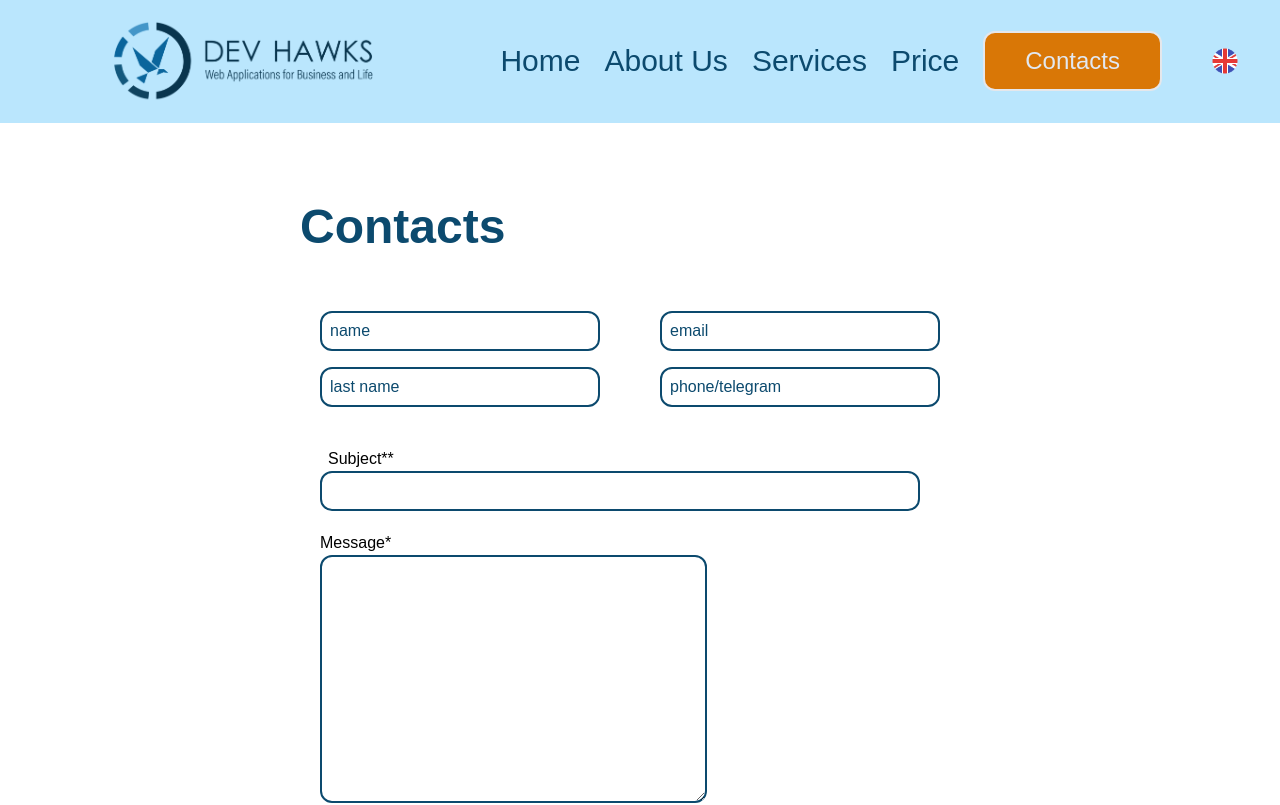
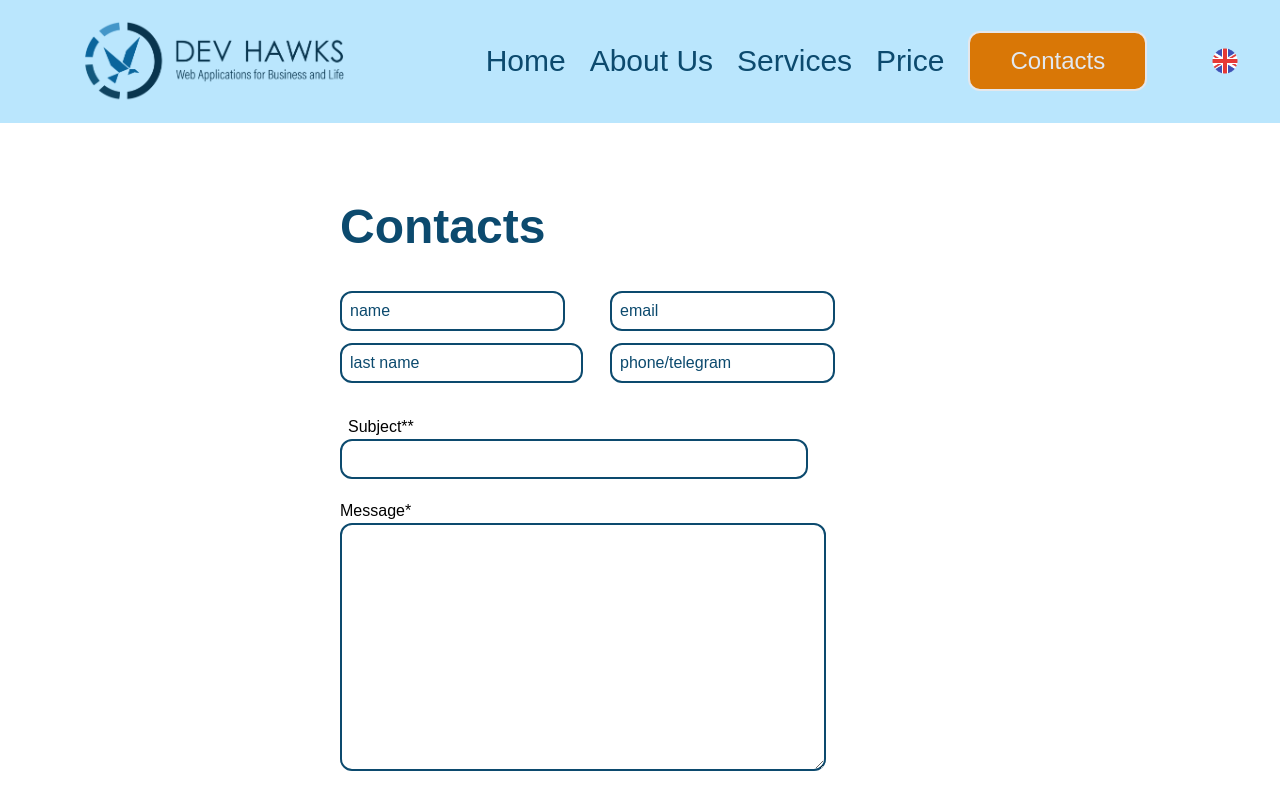
Before and after one commit to Minaht007/DEV-HAWKS-II, a Next.js app: page /en/consultationService in a window 1280 px wide. Shown: the top 805 px of the page. Built offline with nearby package versions, Linux system fonts and the light colour scheme.

Commit message:
contacts

```diff
--- a/src/app/[locale]/mainPage/page.jsx
+++ b/src/app/[locale]/mainPage/page.jsx
@@ -3,7 +3,7 @@ import Advantage from "@/components/advantages"
 import AboutUs from "@/components/aboutUs"
 import Services from "@/components/services"
 import OurTeam from "@/components/ourTeam"
-// import Contacts from "@/components/contacts"
+import Contacts from "@/components/contacts"
 
 const MainPage = () => {
     return (
@@ -13,7 +13,7 @@ const MainPage = () => {
            <AboutUs/>
            <Services/>
            <OurTeam />
-           {/* <Contacts/> */}
+           <Contacts/>
         </div>
     )
 }
--- a/src/app/globals.css
+++ b/src/app/globals.css
@@ -27,12 +27,12 @@ body {
 
   .layout {
     width: 300px;
-    margin-left: auto;
-    margin-right: auto;
+    /* margin-left: auto;
+    margin-right: auto; */
 
    @media screen and (min-width: 300px) {
-    /* width: 100%; */
-    width: device-width;
+    width: 100%;
+    /* width: device-width; */
     max-width: 1440px;
    }
   }
--- a/src/components/contactForm.jsx
+++ b/src/components/contactForm.jsx
@@ -4,10 +4,10 @@ import { useState } from "react";
 import sendEmail from "./fetchFunction";
 
 const inputStyle =
-	"sm:w-[400px] desk:w-[280px] h-10 border-2 border-textContacts rounded-xl pl-2 text-textContacts placeholder-textContacts";
+	"sm:w-[90%] h-10 border-2 border-textContacts rounded-xl pl-2 text-textContacts placeholder:text-textContacts";
 const inputStyleSubject =
-	"sm:w-[400px] desk:w-[600px] h-10 border-2 border-textContacts rounded-xl pl-2";
-const textAreaStyle = "sm:w-2/3 border-2 border-textContacts rounded-xl pl-2 pt-1";
+	"sm:w-[90%] h-10 border-2 border-textContacts rounded-xl pl-2";
+const textAreaStyle = "sm:w-[90%] border-2 border-textContacts rounded-xl pl-2 pt-1";
 
 const ContactForm = () => {
 	const [clientData, setClientData] = useState({
@@ -40,55 +40,55 @@ const ContactForm = () => {
 	};
 
 	return (
-		<form className="static top-0 left-0" onSubmit={handleSubmit}>
+		<form className="sm:w-[90%] md:w-[600px] mx-auto" onSubmit={handleSubmit}>
 			<h1 className="text-5xl text-textContacts font-bold mb-10">Contacts</h1>
 
-			<div className="flex sm:flex-col md:flex-col desk:flex-row">
-				<div className="flex sm:flex-col mx-5 my-5">
-					<label htmlFor="firstName" className="mr-5 sm:mb-4">
+			<div className="flex flex-col sm:w-[90%] md:flex-row md:justify-between">
+				<div className="flex flex-col sm:w-full md:w-1/2 ">
+					<label htmlFor="firstName" className="mr-5 sm:mb-2 md:mb-3">
 						<input
 							type="text"
 							id="firstName"
 							placeholder={t("firstName")}
 							className={inputStyle}
-							onChange={(e) => onChangeInput(e)}
+							onChange={onChangeInput}
 						/>
 					</label>
-					<label htmlFor="lastName">
+					<label htmlFor="lastName" className="sm:mb-2 md:mb-3">
 						<input
 							type="text"
 							id="lastName"
 							placeholder={t("lastName")}
 							className={inputStyle}
-							onChange={(e) => onChangeInput(e)}
+							onChange={onChangeInput}
 						/>
 					</label>
 				</div>
 
-				<div className="flex sm:w-2/3 sm:flex-col mx-5 my-5">
-					<label htmlFor="email" className="mr-5 sm:mb-4">
+				<div className="flex flex-col sm:w-full md:w-1/2 ">
+					<label htmlFor="email" className="mr-5 sm:mb-2 md:mb-3">
 						<input
 							type="email"
 							id="email"
 							placeholder="email"
 							className={inputStyle}
-							onChange={(e) => onChangeInput(e)}
+							onChange={onChangeInput}
 							required
 						/>
 					</label>
-					<label htmlFor="phone" className="mr-5">
+					<label htmlFor="phone" className="mr-5 sm:mb-2 md:mb-3">
 						<input
 							type="text"
 							id="phone"
 							placeholder="phone/telegram"
-							onChange={(e) => onChangeInput(e)}
 							className={inputStyle}
+							onChange={onChangeInput}
 						/>
 					</label>
 				</div>
 			</div>
 
-			<div className="flex sm:flex-col flex-col mx-5 my-5">
+			<div className="flex flex-col sm:w-[90%] mt-5">
 				<label htmlFor="subject" className="mr-5 flex flex-col">
 					<p className="pl-2">{t("subject")}*</p>
 					<input
@@ -96,12 +96,12 @@ const ContactForm = () => {
 						id="subject"
 						required
 						className={inputStyleSubject}
-						onChange={(e) => onChangeInput(e)}
+						onChange={onChangeInput}
 					/>
 				</label>
 			</div>
 
-			<div className="sm:w-100 w-[580px] ml-5">
+			<div className="flex flex-col sm:w-[90%] mt-5">
 				<label htmlFor="message" className="flex flex-col">
 					<p>{t("message")}</p>
 					<textarea
@@ -109,12 +109,12 @@ const ContactForm = () => {
 						cols="60"
 						rows="10"
 						className={textAreaStyle}
-						onChange={(e) => onChangeInput(e)}
+						onChange={onChangeInput}
 					></textarea>
 				</label>
 
 				<div className="flex mt-10 justify-center">
-					<button className="sm:w-52 desk:w-[280px] bg-btmContacts text-center text-2xl text-secondaryTextColor font-bold rounded-2xl py-4 px-10">
+					<button className="sm:w-52 md:w-[280px] bg-btmContacts text-center text-2xl text-secondaryTextColor font-bold rounded-2xl py-4 px-10">
 						{t("contactBtm")}
 					</button>
 				</div>
--- a/src/components/contacts.jsx
+++ b/src/components/contacts.jsx
@@ -15,7 +15,7 @@ const Contacts = () => {
           alt="map"
           width={800}
           height={940}
-          className="rounded-md md:min-w-[600px] md:max-w-full md:opacity-50 desk:w-[700px] desk:opacity-100 absolute bottom-20 right-0"
+          className="rounded-md md:w-1/2 md:max-w-full md:opacity-100 desk:w-[700px] desk:opacity-100 absolute md:bottom-[4%] desk:bottom-[2%] right-0"
         />
       </div>
     </section>
--- a/src/components/header.jsx
+++ b/src/components/header.jsx
@@ -33,7 +33,7 @@ const Header = () => {
     id="home"
     style={{ position: "sticky", top: "0", zIndex: "10" }}
   >
-    <div>
+    <div className="">
       <Image
         src={burgerMenuImg}
         alt="burgerMenu"
@@ -45,7 +45,7 @@ const Header = () => {
       <BurgerMenu isOpen={burgerOpen} onClick={toggleClickBurger} isClose={closeMenu} />
     </div>
 
-    <div className="flex justify-start items-start sm:mx-auto md:mr-[10%] desk:mr-[8%] ml-0">
+    <div className="flex justify-start items-start md:mr-[10%] desk:mr-[8%] ml-0">
       <Link href="mainPage#home">
         <Image
           src={Logo2}
```
